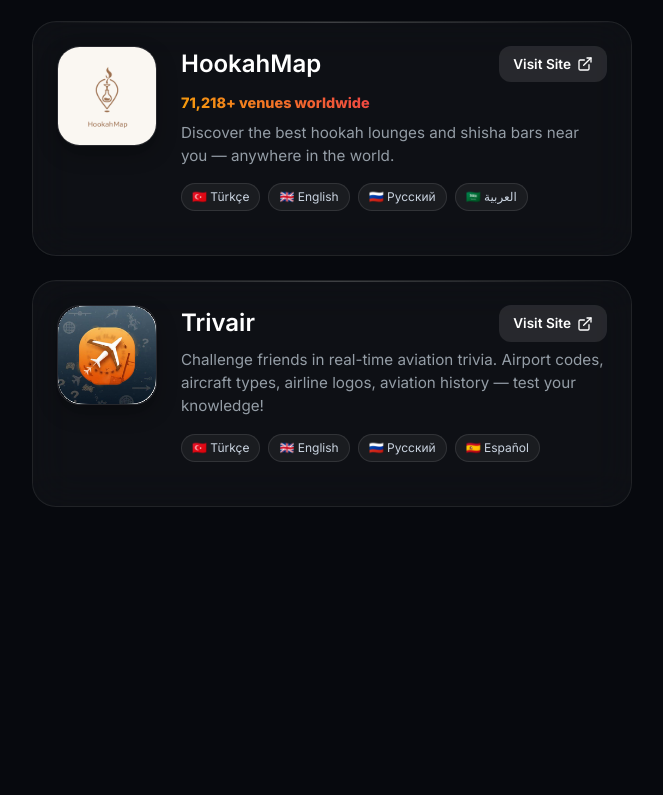
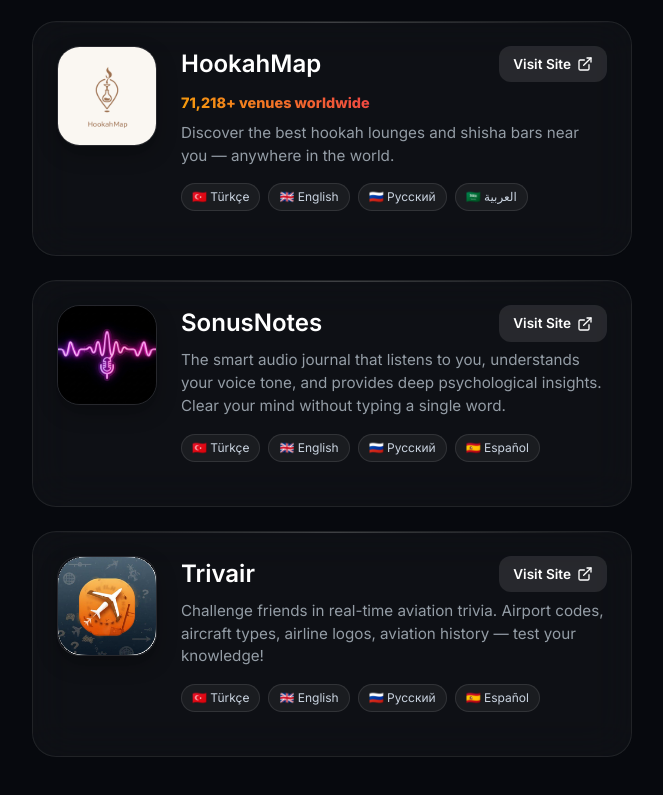
Before and after one commit to u-demiroz/TulparaWeb, a plain HTML site: page index.html in a window 1280 px wide. Shown: the part 1255-2050 px from the top of the page, without its empty margins (308-971 px from the left). Before the commit the page ends 1802 px from the top, so only its background shows below. Drawn offline with Linux system fonts and the light colour scheme.

Commit message:
Add SonusNotes app card in alphabetical order

```diff
--- a/index.html
+++ b/index.html
@@ -94,7 +94,32 @@
                 </a>
             </div>
 
-            <!-- App 2: Trivair -->
+            <!-- App 3: SonusNotes -->
+            <div class="app-card fade-in" style="margin-top: 24px;">
+                <a href="https://www.sonusnotes.app/" target="_blank" class="app-logo-wrapper" style="display: block; cursor: pointer; text-decoration: none;">
+                    <img src="assets/SonusNotes.png" alt="SonusNotes Logo" class="app-logo">
+                </a>
+                <div class="app-info">
+                    <h3 class="app-title">SonusNotes</h3>
+                    <p class="app-desc">
+                        The smart audio journal that listens to you, understands your voice tone, and provides deep psychological insights. Clear your mind without typing a single word.
+                    </p>
+
+                    <div class="app-languages">
+                        <span class="lang-tag">🇹🇷 Türkçe</span>
+                        <span class="lang-tag">🇬🇧 English</span>
+                        <span class="lang-tag">🇷🇺 Русский</span>
+                        <span class="lang-tag">🇪🇸 Español</span>
+                    </div>
+                </div>
+
+                <a href="https://www.sonusnotes.app/" target="_blank" class="app-link-btn">
+                    Visit Site
+                    <svg width="16" height="16" viewBox="0 0 24 24" fill="none" stroke="currentColor" stroke-width="2" stroke-linecap="round" stroke-linejoin="round"><path d="M18 13v6a2 2 0 0 1-2 2H5a2 2 0 0 1-2-2V8a2 2 0 0 1 2-2h6"></path><polyline points="15 3 21 3 21 9"></polyline><line x1="10" y1="14" x2="21" y2="3"></line></svg>
+                </a>
+            </div>
+
+            <!-- App 4: Trivair -->
             <div class="app-card fade-in" style="margin-top: 24px;">
                 <a href="https://trivair.app/" target="_blank" class="app-logo-wrapper" style="display: block; cursor: pointer; text-decoration: none;">
                     <!-- The border-radius in CSS will crop out the white corners of the original image -->
```
